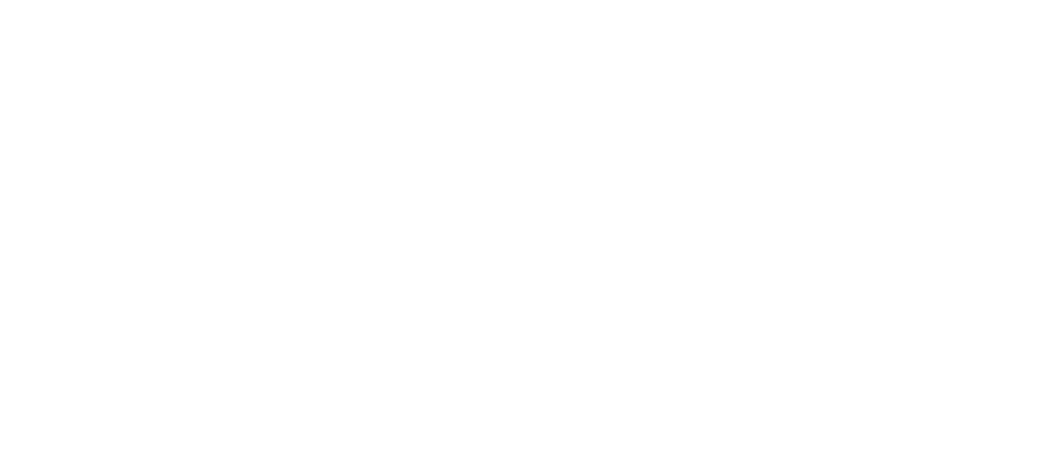
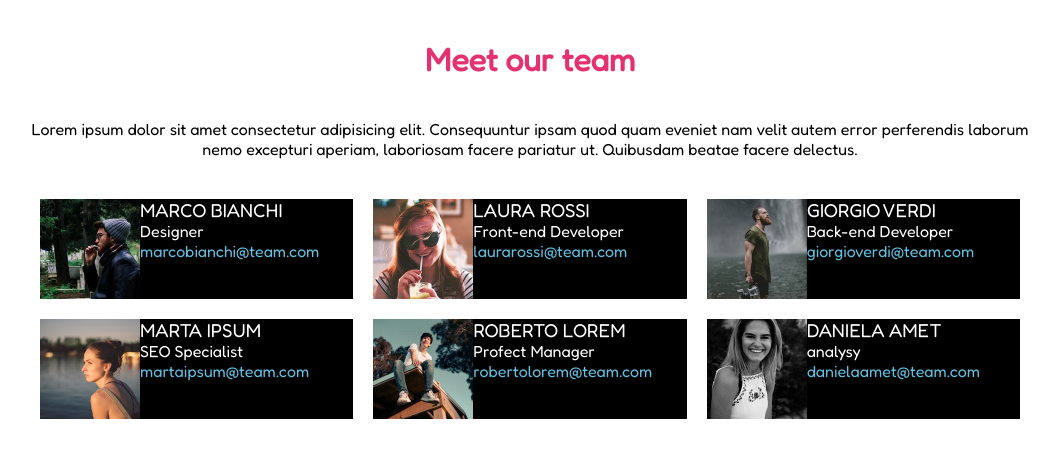
Before and after one commit to Mauro-angel99/html-css-float-cards, a plain HTML site: page index.html in a window 1280 px wide. Shown: the whole page, without its empty margins (110-1169 px from the left). Drawn offline with Linux system fonts and the light colour scheme.

Commit message:
header-main

```diff
--- a/css/style.css
+++ b/css/style.css
@@ -0,0 +1,61 @@
+/* generic */
+
+* {
+    margin: 0;
+    padding: 0;
+    box-sizing: border-box;
+    font-family: 'Fredoka', sans-serif;
+    font-weight: 400;
+}
+
+
+.container {
+    max-width: 1000px;
+    margin: 0 auto;
+}
+
+
+/* header */
+
+
+
+h1 {
+    color: #E53170;
+    text-align: center;
+    font-weight: 900;
+    margin: 40px;
+}
+
+/* main */
+
+p {
+    text-align: center;
+    margin-bottom: 40px;
+}
+
+
+
+
+img {
+    height: 100px;
+    float: left;
+}
+
+/* ticket */
+
+
+.ticket {
+    width: calc(100% / 3 - 20px);
+    float: left;
+    background-color: black;
+    margin: 0 10px 20px;
+}
+
+h3,
+span {
+    color: white;
+}
+
+a {
+    color: #62BFE0;
+}
--- a/index.html
+++ b/index.html
@@ -6,10 +6,100 @@
     <meta http-equiv="X-UA-Compatible" content="IE=edge">
     <meta name="viewport" content="width=device-width, initial-scale=1.0">
     <title>Document</title>
+    <link rel="preconnect" href="https://fonts.googleapis.com">
+    <link rel="preconnect" href="https://fonts.gstatic.com" crossorigin>
+    <link href="https://fonts.googleapis.com/css2?family=Fredoka&display=swap" rel="stylesheet">
+    <link rel="stylesheet" href="css/style.css">
 </head>
 
 <body>
+    <div class="container">
 
+
+        <!-- hearder -->
+        <header>
+            <h1>Meet our team</h1>
+        </header>
+
+        <!-- main -->
+        <main>
+            <p>
+                Lorem ipsum dolor sit amet consectetur adipisicing elit. Consequuntur ipsam quod quam eveniet nam velit
+                autem error perferendis laborum nemo excepturi aperiam, laboriosam facere pariatur ut. Quibusdam beatae
+                facere
+                delectus.
+            </p>
+
+            <!-- marco -->
+
+
+            <section>
+                <div class="ticket">
+                    <img src="img/male1.png" alt="Marco Bianchi">
+                    <h3>MARCO BIANCHI</h3>
+                    <span>Designer</span><br>
+                    <a email="marcobianchi@team.com">marcobianchi@team.com</a>
+                </div>
+            </section>
+
+            <!-- laura -->
+
+            <section>
+                <div class="ticket">
+                    <img src="img/female1.png" alt="Laura Rossi">
+                    <h3>LAURA ROSSI</h3>
+                    <span>Front-end Developer</span><br>
+                    <a email="laurarossi@team.com">laurarossi@team.com</a>
+                </div>
+            </section>
+
+            <!-- giorgio -->
+
+            <section>
+                <div class="ticket">
+                    <img src="img/male2.png" alt="Giorgio Verdi">
+                    <h3>GIORGIO VERDI</h3>
+                    <span>Back-end Developer</span><br>
+                    <a email="giorgioverdi@team.com">giorgioverdi@team.com</a>
+                </div>
+            </section>
+
+            <!-- marta -->
+
+            <section>
+                <div class="ticket">
+                    <img src="img/female2.png" alt="Marta Ipsum">
+                    <h3>MARTA IPSUM</h3>
+                    <span>SEO Specialist</span><br>
+                    <a email="martaipsum@team.com">martaipsum@team.com</a>
+                </div>
+            </section>
+
+            <!-- roberto -->
+
+            <section>
+                <div class="ticket">
+                    <img src="img/male3.png" alt="Roberto Lorem">
+                    <h3>ROBERTO LOREM</h3>
+                    <span>Profect Manager</span><br>
+                    <a email="robertolorem@team.com">robertolorem@team.com</a>
+                </div>
+            </section>
+
+            <!-- daniela -->
+
+            <section>
+                <div class="ticket">
+                    <img src="img/female3.png" alt="Daniela Amet">
+                    <h3>DANIELA AMET</h3>
+                    <span>analysy</span><br>
+                    <a email="rdanielaamet@team.com">danielaamet@team.com</a>
+                </div>
+            </section>
+
+
+        </main>
+    </div>
 </body>
 
 </html>
```
